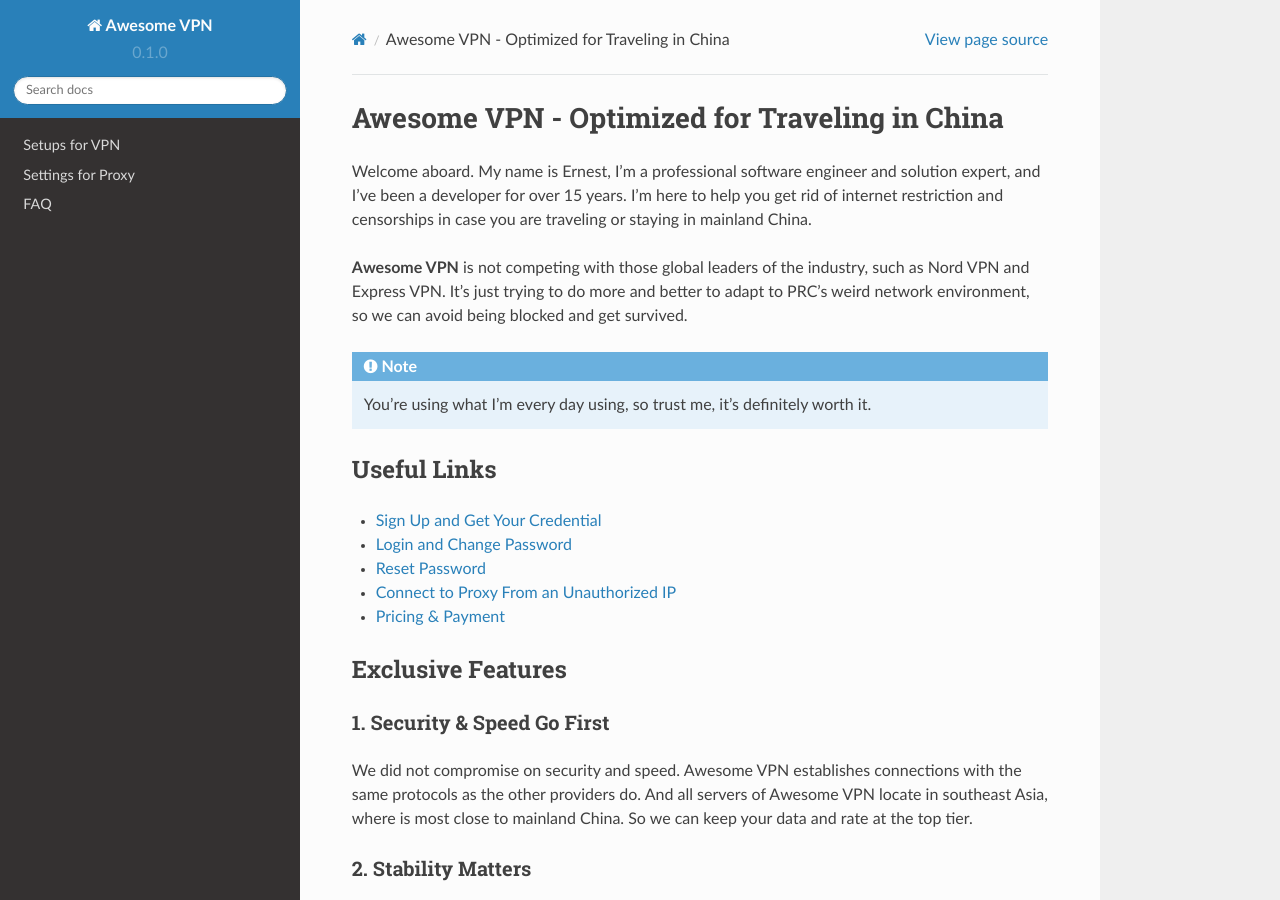
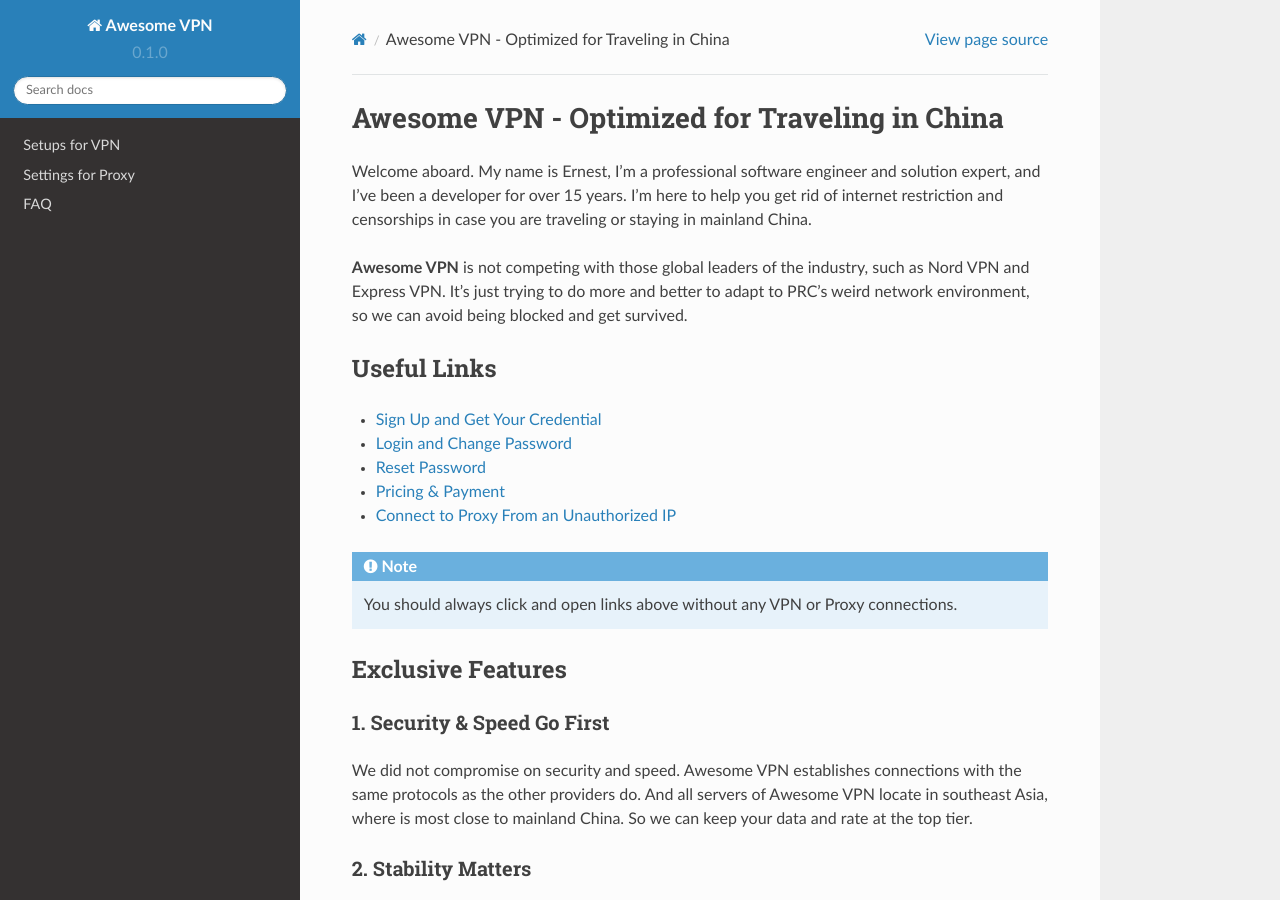
Before and after one commit to orezm/avc, a Sphinx documentation site: the page built from docs/source/index.rst, in a window 1280 px wide and 900 px high. Built offline with Sphinx 7.4.7 and the Read the Docs theme 2.0.0, drawn with Linux system fonts in a browser that asks for light colours.

Commit message:
Update index.rst

```diff
--- a/docs/source/index.rst
+++ b/docs/source/index.rst
@@ -4,10 +4,6 @@
 Welcome aboard. My name is Ernest, I’m a professional software engineer and solution expert, and I’ve been a developer for over 15 years. I’m here to help you get rid of internet restriction and censorships in case you are traveling or staying in mainland China.
 
 **Awesome VPN** is not competing with those global leaders of the industry, such as Nord VPN and Express VPN. It's just trying to do more and better to adapt to PRC’s weird network environment, so we can avoid being blocked and get survived.
-
-.. note::
-
-    You’re using what I’m every day using, so trust me, it’s definitely worth it.
 
 Useful Links
 ------------
@@ -18,9 +14,13 @@
 
 * `Reset Password <https://account.vpn.orezm.com/my/lost-password/>`_
 
+* `Pricing & Payment <https://account.vpn.orezm.com/payment/>`_
+
 * `Connect to Proxy From an Unauthorized IP <https://asia121.vpn.orezm.com/auth>`_
 
-* `Pricing & Payment <https://account.vpn.orezm.com/payment/>`_
+.. note::
+
+    You should always click and open links above without any VPN or Proxy connections.
 
 Exclusive Features
 ------------------
```
